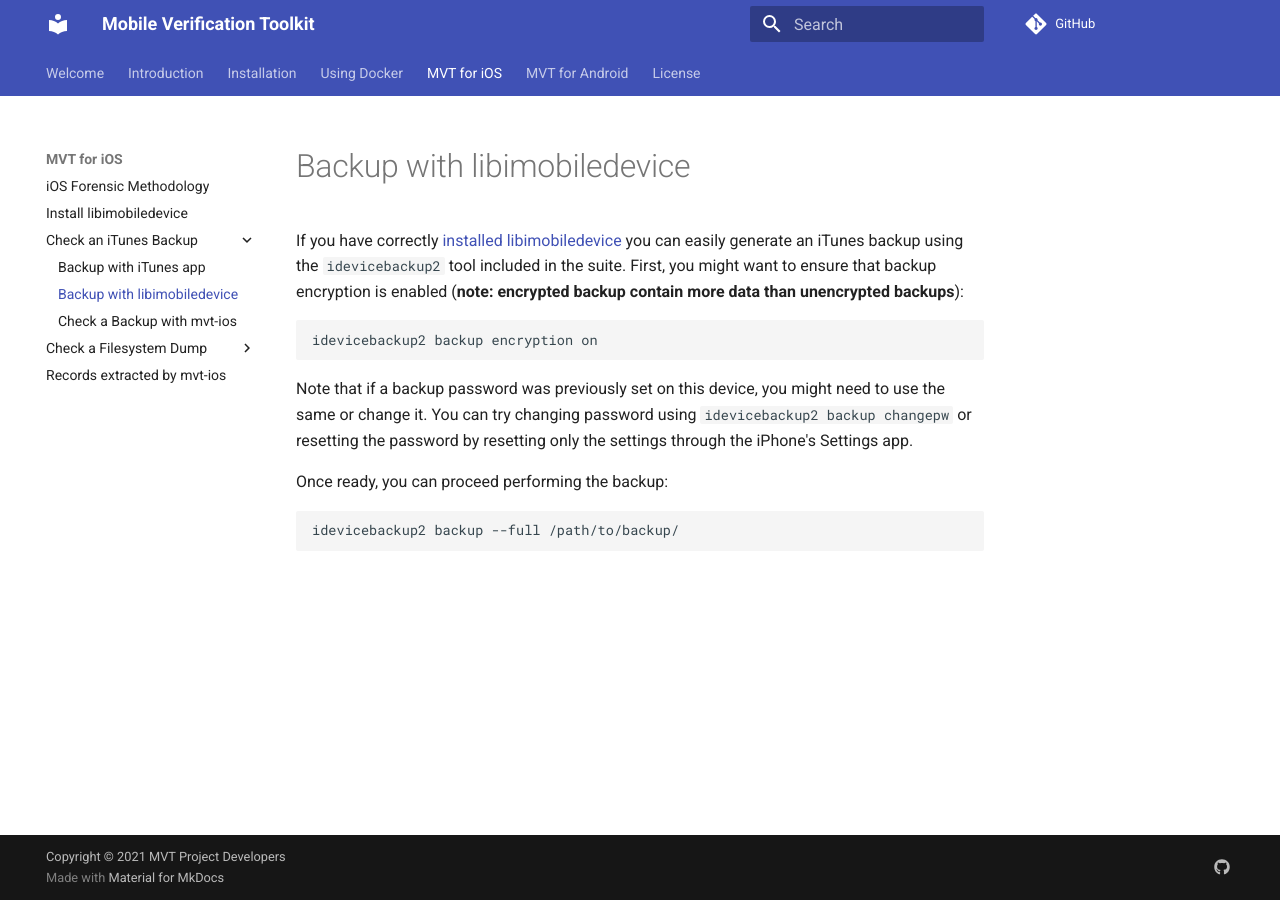
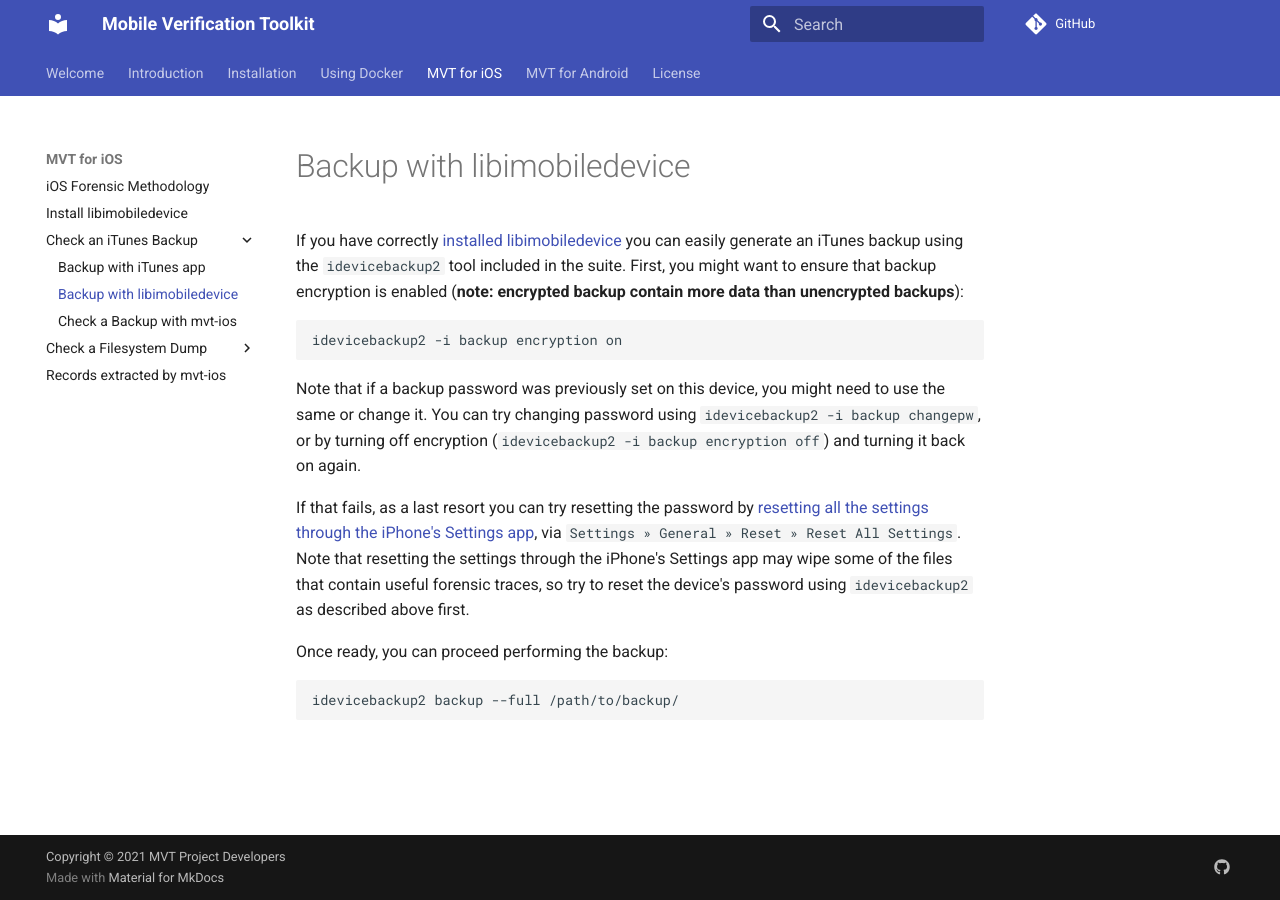
Before and after one commit to mvt-project/mvt, an MkDocs documentation site: the page built from docs/ios/backup/libimobiledevice.md, in a window 1280 px wide. Built offline with MkDocs 1.6.1 and Material for MkDocs 9.7.7, drawn with Linux system fonts in a browser that asks for light colours; comment, search, counter and statistics services are not loaded.

Commit message:
Update libimobiledevice docs about backup password reset
In this stage, the user is likely to want to run `idevicebackup2` in
interactive mode, so clearly specify the `-i` flag in the right place
(just dropping `-i` at the end of the command does not work as
expected -- i think `idevicebackup2 backup encryption on -i` tries to
set the password to `-i`).

More importantly, note that resetting the password by resetting all
the settings runs a risk of removing some of the forensic information.
Etienne identified a file that he thought was wiped as a result of
this in the call this morning, but I don't remember which file it was.

Maybe `id_status_cache.json` ?  If you have more concrete info, please
add it here too!

````diff
--- a/docs/ios/backup/libimobiledevice.md
+++ b/docs/ios/backup/libimobiledevice.md
@@ -3,10 +3,12 @@
 If you have correctly [installed libimobiledevice](../install.md) you can easily generate an iTunes backup using the `idevicebackup2` tool included in the suite. First, you might want to ensure that backup encryption is enabled (**note: encrypted backup contain more data than unencrypted backups**):
 
 ```bash
-idevicebackup2 backup encryption on
+idevicebackup2 -i backup encryption on
 ```
 
-Note that if a backup password was previously set on this device, you might need to use the same or change it. You can try changing password using `idevicebackup2 backup changepw` or resetting the password by resetting only the settings through the iPhone's Settings app.
+Note that if a backup password was previously set on this device, you might need to use the same or change it. You can try changing password using `idevicebackup2 -i backup changepw`, or by turning off encryption (`idevicebackup2 -i backup encryption off`) and turning it back on again.
+
+If that fails, as a last resort you can try resetting the password by [resetting all the settings through the iPhone's Settings app](https://support.apple.com/en-us/HT205220), via `Settings » General » Reset » Reset All Settings`.  Note that resetting the settings through the iPhone's Settings app may wipe some of the files that contain useful forensic traces, so try to reset the device's password using `idevicebackup2` as described above first.
 
 Once ready, you can proceed performing the backup:
 
````
